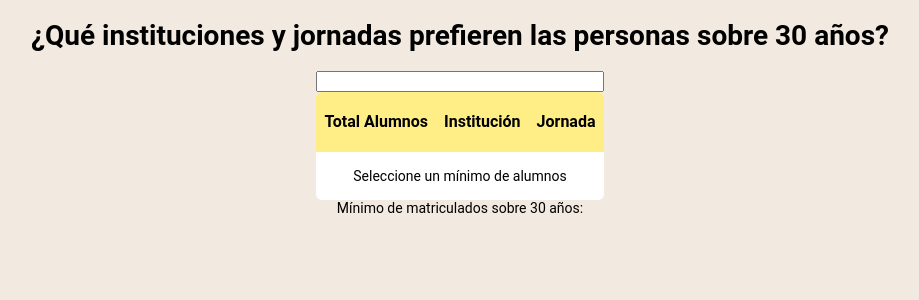
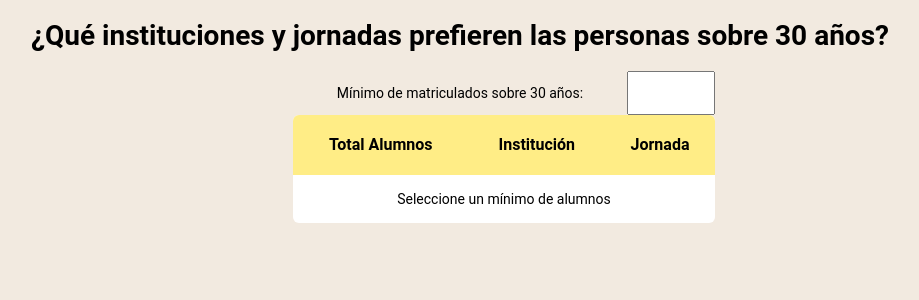
Before and after one commit to samuelcondore/Appweb-BD, a Flask app: page /over_thirty in a window 1280 px wide. Shown: the part 46-346 px from the top of the page, without its empty margins (180-1099 px from the left). Run offline with Flask 3, Linux system fonts and the light colour scheme; some libraries are stand-ins or nearby versions.

Commit message:
Update over_thirty.html

```diff
--- a/templates/over_thirty.html
+++ b/templates/over_thirty.html
@@ -8,9 +8,9 @@
 <div style="display: grid; place-items: center;">
     <h1>¿Qué instituciones y jornadas prefieren las personas sobre 30 años?</h1>
 <div class="container-oldnbald">
-    <label for="threshold">Mínimo de matriculados sobre 30 años:</label>
-    <input type="number" id="threshold" name="threshold" style="grid-column: 1 / 2; grid-row: 1 / 2;" min="0" max="999999">
-    <table class="responsive-table" style="grid-column: 1 / 2;">
+    <p style="grid-column: 1 / 2; grid-row: 1 / 2">Mínimo de matriculados sobre 30 años:</p>
+    <input type="number" id="threshold" name="threshold" style="grid-column: 2 / 3; grid-row: 1 / 2;" min="0" max="999999">
+    <table class="responsive-table" style="grid-column: 1 / 3;">
         <thead>
             <tr>
                 <th scope="col">Total Alumnos</th>
```
